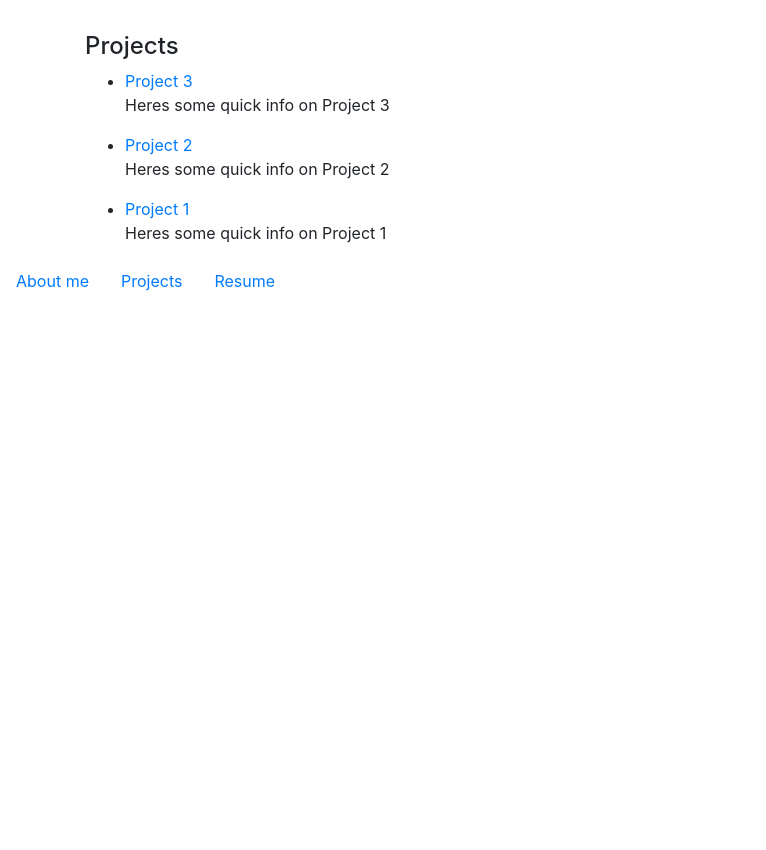
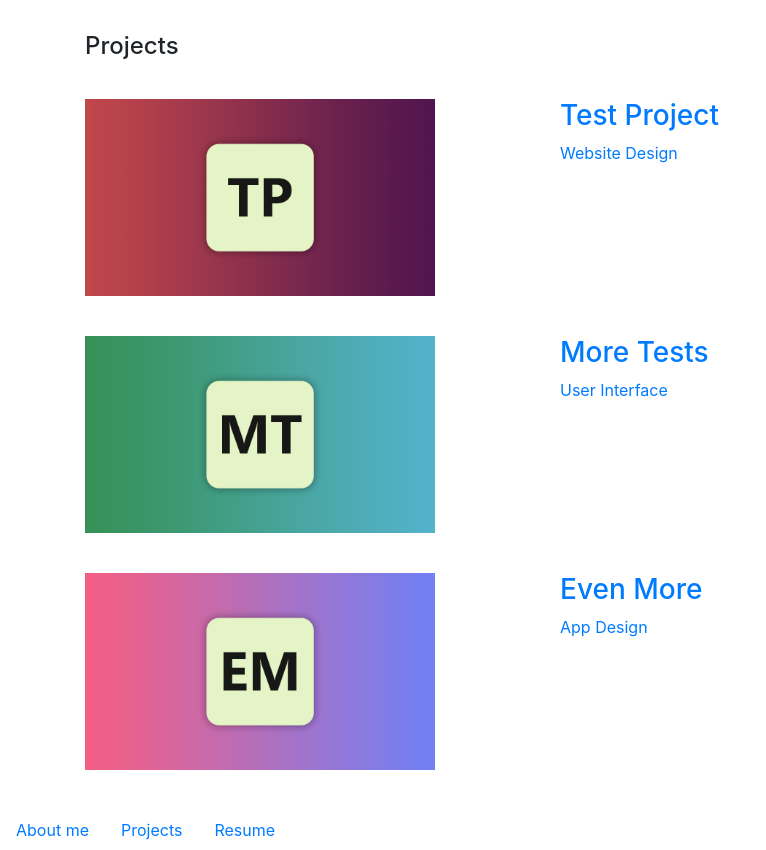
Before and after one commit to andrewg8/pwb, a Jekyll site: the page built from index.html, in a window 1280 px wide. Shown: the part 498-1348 px from the top of the page, without its empty margins (0-766 px from the left). Built offline with Jekyll 4.4.1, drawn with Linux system fonts in a browser that asks for light colours; nearby versions of some CDN libraries; before the commit the page ends 900 px from its top, so only the background shows below that.

Commit message:
Many changes

```diff
--- a/_includes/projectpage.html
+++ b/_includes/projectpage.html
@@ -1,12 +1,19 @@
 <div class="container">
-  <h4>Projects</h4>
+  <h4 class="projects-header">Projects</h4>
 
-  <ul>
+  <ul class="projects-ul">
     {% for projects in site.posts%}
-    <li>
-      <a href="{{site.baseurl}}{{projects.url}}">{{ projects.title }}</a>
-      <p>{{ projects.meta }}</p>
-    </li>
+    <a href="{{site.baseurl}}{{projects.url}}">
+      <li class="row">
+        <div class="thumbnail col-lg-4 col-md-8">
+          <img src="{{ site.baseurl }}/{{ projects.thumbnail }}" class="img-responsive thumbnail-pic"></img>
+        </div>
+        <div class="col-lg-7 offset-lg-1">
+          <h3>{{ projects.title }}</h3>
+          <p>{{ projects.meta }}</p>
+        </div>
+      </li>
+    </a>
     {% endfor %}
   </ul>
 
--- a/_posts/2017-11-19-Project-3.md
+++ b/_posts/2017-11-19-Even-More.md
@@ -1,9 +1,11 @@
 ---
 layout: default-article
-title: Project 3
-meta: Heres some quick info on Project 3
+title: Even More
+meta: App Design
 source: www.behance.net/3
 category: projects
+thumbnail: design/thumbnail3.png
+description: Lorem ipsum dolor sit amet, consectetur adipiscing elit. Nunc vestibulum ornare ipsum ac viverra. Mauris ullamcorper a felis ut cursus. Quisque eget auctor tellus. Suspendisse efficitur pharetra urna, faucibus feugiat elit finibus ac.
 ---
 
 Here's some stuff about my third project!
--- a/_posts/2017-11-19-Project-2.md
+++ b/_posts/2017-11-19-More-Tests.md
@@ -1,9 +1,11 @@
 ---
 layout: default-article
-title: Project 2
-meta: Heres some quick info on Project 2
+title: More Tests
+meta: User Interface
 source: www.behance.net/2
 category: projects
+thumbnail: design/thumbnail2.png
+description: Lorem ipsum dolor sit amet, consectetur adipiscing elit. Mauris vitae lacus a erat condimentum sagittis non id nulla. Phasellus fermentum dolor non pretium fermentum. Pellentesque vitae feugiat odio, id rutrum arcu. Nunc efficitur metus vel ex posuere, eu tempor metus efficitur.
 ---
 Here's some stuff about my second project!
 
--- a/_posts/2017-11-19-Project-1.md
+++ /dev/null
@@ -1,13 +0,0 @@
----
-layout: default-article
-title: Project 1
-meta: Heres some quick info on Project 1
-source: www.behance.net
-category: projects
----
-
-Here's some stuff about my project!
-
-Lorem ipsum dolor sit amet, consectetur adipiscing elit. Etiam tellus sem, venenatis at enim vel, mattis malesuada leo. Quisque a egestas odio. Integer quis ligula efficitur est imperdiet bibendum. Quisque vitae euismod nisl, id auctor massa. Sed consectetur ullamcorper ornare. Donec vulputate hendrerit ipsum, sed laoreet leo consectetur nec. Nulla quam dui, ullamcorper id ullamcorper sed, sodales vel enim. Maecenas sed varius libero. Mauris id orci sed leo pretium eleifend. Mauris tincidunt, mauris sit amet finibus viverra, nunc magna sollicitudin odio, a suscipit justo nulla sit amet mauris. Vivamus laoreet vestibulum laoreet. Cras interdum eget dui at molestie. Sed metus eros, cursus ut orci eget, fringilla laoreet nisl. Cras nec scelerisque dolor. Curabitur mollis interdum nibh ut venenatis.
-
-Vivamus urna est, sodales ac efficitur sed, egestas sit amet ante. Morbi tristique sollicitudin vestibulum. Nam justo mi, scelerisque a imperdiet nec, interdum ac eros. Aenean tristique eros in nulla placerat, a ornare nisi scelerisque. Praesent ut maximus augue. Nullam accumsan dui ac felis facilisis, a viverra lectus tristique. Aliquam tempus feugiat ipsum a vulputate. Sed a imperdiet urna. Vestibulum congue dictum placerat. Aliquam semper risus lorem, molestie egestas libero sollicitudin id. Aenean aliquam, dui in pulvinar semper, sem eros pulvinar ligula, vel pellentesque eros risus non metus. Sed sagittis ultricies lacus sed pretium. Quisque non tellus leo. Suspendisse ut sapien vitae urna varius ornare. Cras mollis, nunc eu luctus consectetur, lectus arcu hendrerit justo, sit amet condimentum tortor tellus sit amet orci.
--- a/css/common.css
+++ b/css/common.css
@@ -80,3 +80,28 @@ a {
     padding: 0px 20px 10px 20px;
   }
 }
+
+.projects-header {
+  padding-bottom: 30px;
+
+}
+
+.projects-ul {
+  margin: 0;
+  padding: 0;
+
+}
+
+.thumbnail {
+  /*background-color: red;*/
+  /*width: 30%;*/
+  padding-bottom: 40px;
+}
+
+.thumbnail-pic {
+  margin: 0;
+  padding: 0;
+  width: 100%;
+  height: auto;
+
+}
```
Also changed, not shown: _posts/2017-11-19-Test.Project.md (added, +15 -0 lines), 1 other file.
